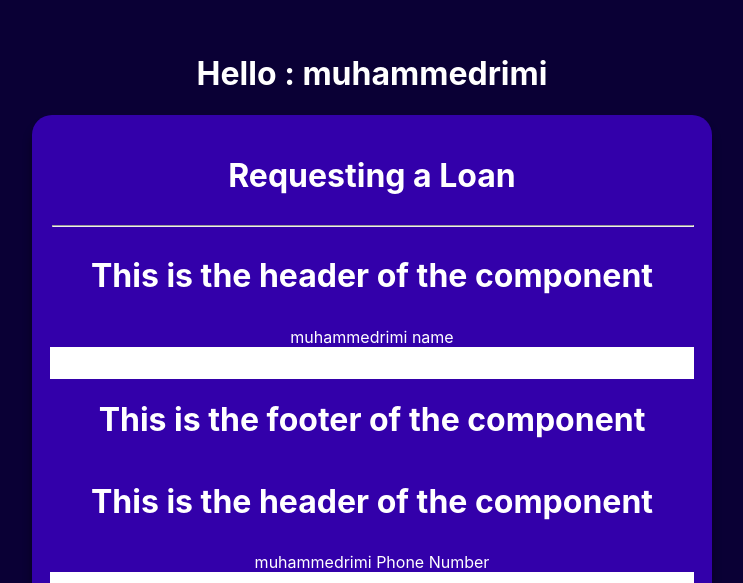
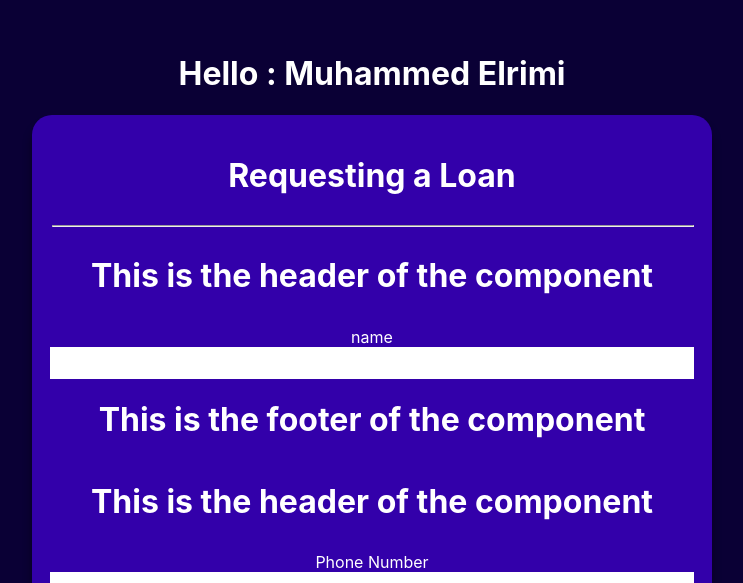
Before and after one commit to mohamadAlrimi/Loan-Application-Form, a React (Create React App) app: page / in a window 1280 px wide. Shown: the part 217-800 px from the top of the page, without its empty margins (268-1011 px from the left). Built offline with nearby package versions, Linux system fonts and the light colour scheme.

Commit message:
smoe changes on the code

```diff
--- a/src/App.js
+++ b/src/App.js
@@ -5,11 +5,11 @@ import { UserContext } from './context/UserContext';
 
 function App() {
   return (
-    <UserContext.Provider value={{username :"muhammed" , name:"muhammedrimi" , email:"muhammed12334.gmail.com"}}> <div className="App" style={{marginTop:"250px"}}>
+    <UserContext.Provider value={{username :"muhammed" , name:"Muhammed Elrimi" , email:"muhammed12334.gmail.com"}}> <div className="App" style={{marginTop:"250px"}}>
     <LoanForm/>
 
 
-    </div></UserContext.Provider>
+    </div> </UserContext.Provider>
 
   );
 }
--- a/src/MyInput.js
+++ b/src/MyInput.js
@@ -1,10 +1,10 @@
 import { useContext } from "react"
 import { LoanInputContext } from "./context/LoanFormInputContext"
-import { UserContext } from "./context/UserContext"
+// import { UserContext } from "./context/UserContext"
 export default function MyInput(){
-    const userData = useContext(UserContext)
+    // const userData = useContext(UserContext)
     const inputContext = useContext(LoanInputContext)
-    return (<> <label> {userData.name}  {inputContext.labelTitle}</label>
+    return (<> <label>  {inputContext.labelTitle}</label>
         <input value={inputContext.value} onChange={(event)=>{
             inputContext.handleChange( event.target.value)
         }} ></input></>)
```
